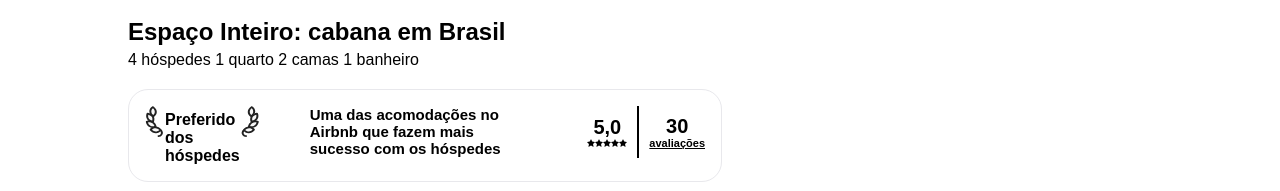
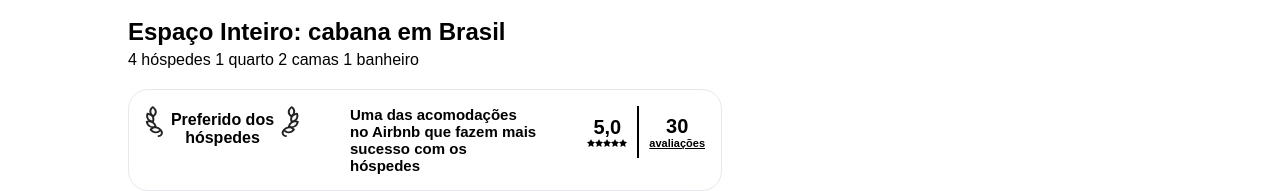
Before and after one commit to AlanFaraj83/tarefagridaula7, a plain HTML site: page airbnb/index.html in a window 1280 px wide. Shown: the part 659-850 px from the top of the page. Drawn offline with Linux system fonts and the light colour scheme.

Commit message:
Aula de hoje 260324

```diff
--- a/airbnb/css/style.css
+++ b/airbnb/css/style.css
@@ -317,10 +317,15 @@ align-items: center;
     margin: 0 auto;
 }
 
-
+.preferido {
+    width: 115px;
+    text-align:center;
+}
 
 
 .preferido p {
 
     font-weight: bold;
+    text-align:center;
+
 }
```
